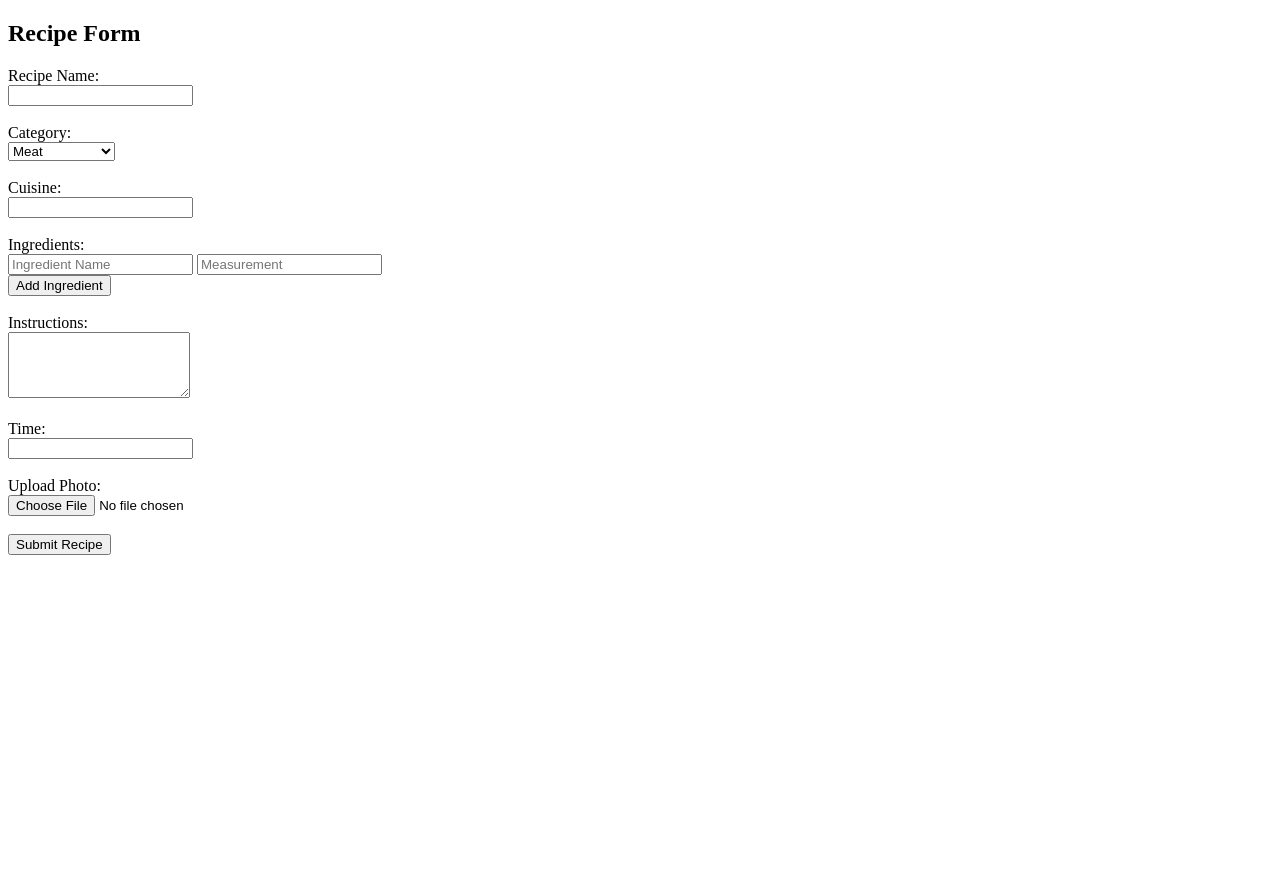
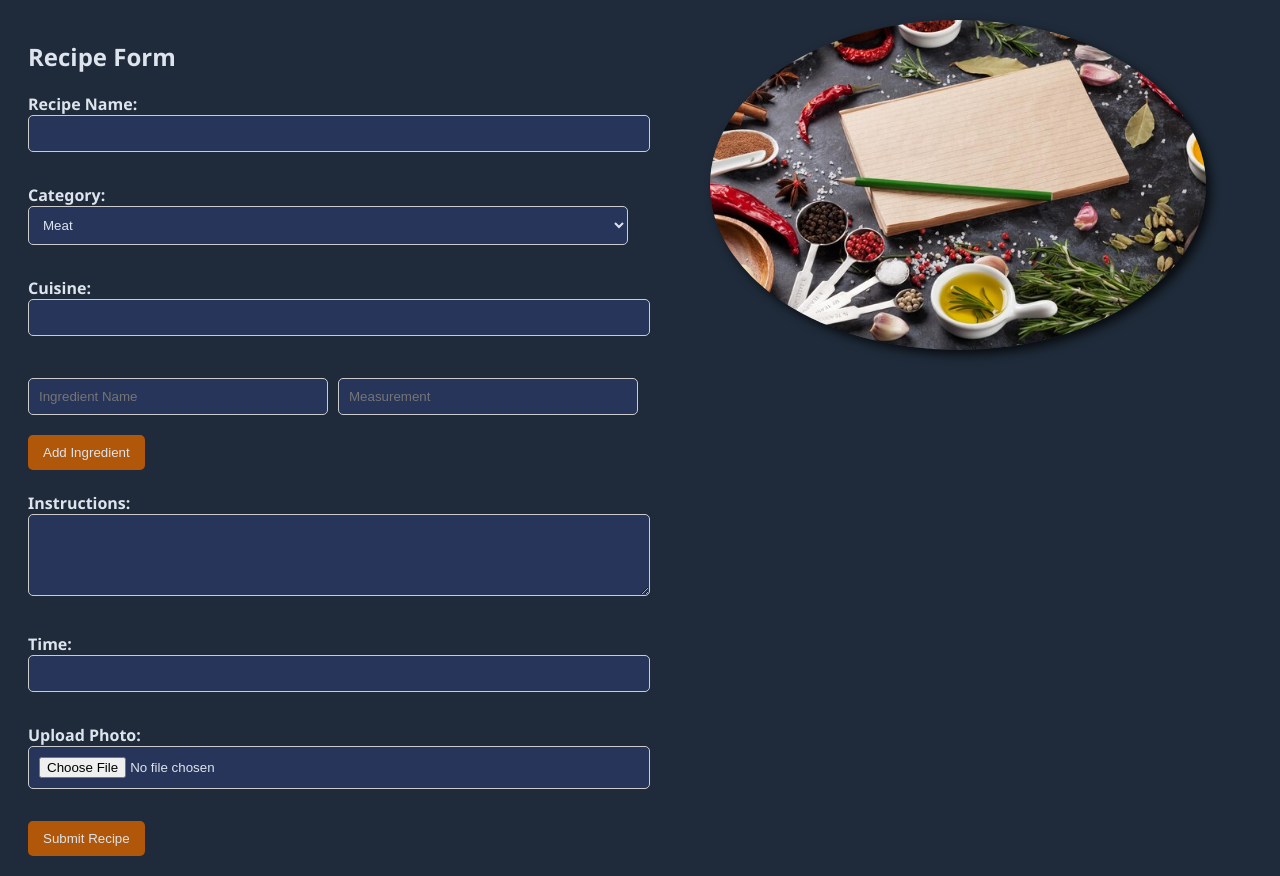
Before and after one commit to Mena-Adel20/Recipe-Manager, a Flask app: page /addrecipe in a window 1280 px wide. Before the commit the page ends 555 px from the top, so only its background shows below. Run offline with Flask 3, Linux system fonts and the light colour scheme.

Commit message:
add style for form addRecipe page

```diff
--- /dev/null
+++ b/static/css/addrecipe.css
@@ -0,0 +1,165 @@
+body {
+    width: 100%;
+    height: 100%;
+    background: #1F2B3A;
+    /* Dark background color */
+    color: #DDE4ED;
+    /* Light gray text color */
+    font-family: 'Segoe UI', Tahoma, Geneva, Verdana, sans-serif;
+    /* Modern font */
+}
+
+.container {
+    display: flex;
+    justify-content: center;
+    align-items: flex-start;
+    height: 100%;
+    margin: 20px;
+}
+
+.left-side {
+    flex: 1;
+}
+
+.right-side {
+    flex: 1;
+    text-align: center;
+    display: flex;
+    justify-content: center;
+    align-items: center;
+    height: 100%;
+}
+
+.right-side img {
+    width: 80%;
+    /* Adjust the width as needed */
+    height: auto;
+    /* Maintain aspect ratio */
+    border-radius: 50%;
+    /* Makes the image circular */
+    box-shadow: 5px 5px 10px rgba(0, 0, 0, 0.7);
+    /* Slightly softer shadow */
+    transition: transform 0.3s ease;
+    /* Smooth transition for hover effect */
+}
+
+.right-side img:hover {
+    transform: scale(1.1);
+    /* Slightly enlarge the image on hover */
+    box-shadow: 8px 8px 15px rgba(0, 0, 0, 0.8);
+    /* Darker shadow on hover */
+}
+
+h2 {
+    color: #DDE4ED;
+    /* Light gray for headings */
+}
+
+label {
+    color: #DDE4ED;
+    /* Light gray for labels */
+    font-weight: bold;
+    /* Bold labels */
+}
+
+input[type="text"],
+input[type="file"],
+select,
+textarea {
+    width: calc(100% - 20px);
+    /* Full width minus padding */
+    padding: 10px;
+    /* Padding for inputs */
+    border: 1px solid #ccc;
+    /* Light border */
+    border-radius: 5px;
+    /* Rounded corners */
+    margin-bottom: 10px;
+    /* Spacing below inputs */
+    background: #27355A;
+    /* Dark background for inputs */
+    color: #DDE4ED;
+    /* Light gray text in inputs */
+}
+
+button {
+    background-color: #b15709;
+    /* Golden accent color */
+    color: #DDE4ED;
+    /* Light gray text */
+    border: none;
+    /* No border */
+    padding: 10px 15px;
+    /* Padding for button */
+    border-radius: 5px;
+    /* Rounded corners */
+    cursor: pointer;
+    /* Pointer cursor on hover */
+    transition: background-color 0.3s;
+    /* Smooth transition for background color */
+}
+
+button:hover {
+    background-color: #8b3f00;
+    /* Darker shade on hover */
+}
+
+#ingredients {
+    margin: 10px 0;
+    /* Margin for ingredients section */
+}
+
+.ingredient {
+    display: flex;
+    /* Flexbox for ingredients input */
+    align-items: center;
+    /* Center align items */
+    margin-bottom: 10px;
+    /* Space between ingredient inputs */
+}
+
+.ingredient input[type="text"] {
+    margin-right: 10px;
+    /* Space between inputs */
+    flex: 1;
+    /* Allow inputs to grow */
+}
+
+.remove-button {
+    background-color: #ff4c4c;
+    /* Red color for remove button */
+    color: white;
+    /* White text */
+    padding: 5px 10px;
+    /* Padding for button */
+    border-radius: 5px;
+    /* Rounded corners */
+    border: none;
+    /* No border */
+    cursor: pointer;
+    /* Pointer cursor on hover */
+    display: none;
+    /* Hidden by default */
+}
+
+.remove-button:hover {
+    background-color: #cc0000;
+    /* Darker red on hover */
+}
+
+/* Responsive Styling */
+@media only screen and (max-width: 768px) {
+    .container {
+        flex-direction: column;
+        /* Stack on smaller screens */
+        align-items: center;
+        /* Center align */
+    }
+
+    .right-side img {
+        width: 60%;
+        /* Smaller image on mobile */
+        border-radius: 50%;
+        /* Keep circular shape */
+    }
+}
--- a/templates/addRecipe.html
+++ b/templates/addRecipe.html
@@ -5,14 +5,16 @@
     <meta charset="UTF-8">
     <meta name="viewport" content="width=device-width, initial-scale=1.0">
     <title>Recipe Form</title>
+    <link rel="stylesheet" href="../static/css/addrecipe.css">
 </head>
 
 <body>
-
+    <div class="container">
+        <div class="left-side">
             <h2>Recipe Form</h2>
 
             <form id="recipeForm" enctype="multipart/form-data" action="/addrecipe" method="POST">
-        <label for="recipeName">Recipe Name:</label><br>
+                <label class="recipeName">Recipe Name:</label><br>
                 <input type="text" id="recipeName" name="recipeName" required><br><br>
 
                 <label for="category">Category:</label><br>
@@ -31,14 +33,16 @@
                 <label for="cuisine">Cuisine:</label><br>
                 <input type="text" id="cuisine" name="cuisine" required><br><br>
 
-        <label>Ingredients:</label><br>
                 <div id="ingredients">
                     <div class="ingredient">
                         <input type="text" name="ingredientName[]" placeholder="Ingredient Name" required>
                         <input type="text" name="ingredientMeasurement[]" placeholder="Measurement" required>
+                        <button type="button" class="remove-ingredient" style="display: none;"
+                            onclick="removeIngredient(this)">Remove</button>
                     </div>
                 </div>
-        <button type="button" onclick="addIngredient()">Add Ingredient</button><br><br>
+
+                <button type="button" id="addIngredientButton" onclick="addIngredient()">Add Ingredient</button><br><br>
 
                 <label for="instructions">Instructions:</label><br>
                 <textarea id="instructions" name="instructions" rows="4" required></textarea><br><br>
@@ -51,10 +55,14 @@
 
                 <button type="submit">Submit Recipe</button>
             </form>
+        </div>
+
+        <div class="right-side">
+            <img src="../static/images/newrecipe.jpg" alt="Recipe Image">
+        </div>
+    </div>
+
     <script src="../static/js/addRecipe.js"></script>
-
-
-
 </body>
 
 </html>
```
Lines whose indentation alone changed are shown as unchanged.
